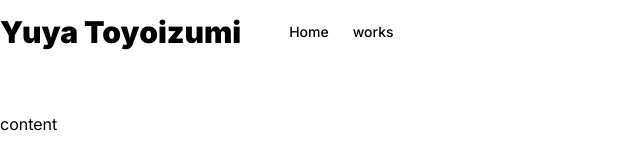
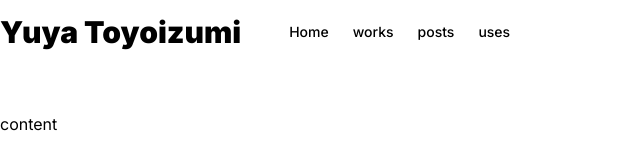
Before and after one commit to yuya-toyoizumi/my-site, a Next.js app: page / in a window 1280 px wide. Shown: the top 160 px of the page, without its empty margins (0-640 px from the left). Built offline with nearby package versions, Linux system fonts and the light colour scheme.

Commit message:
add posts and uses page

```diff
--- /dev/null
+++ b/src/app/posts/page.tsx
@@ -0,0 +1,5 @@
+export default function Posts() {
+  return (
+    <>posts</>
+  )
+}
--- /dev/null
+++ b/src/app/uses/page.tsx
@@ -0,0 +1,5 @@
+export default function Uses() {
+  return (
+    <>uses</>
+  )
+}
--- a/src/components/header.tsx
+++ b/src/components/header.tsx
@@ -34,6 +34,8 @@ export const Header = () => {
               <div className="space-x-6 text-sm font-medium">
                 <Link href="/">Home</Link>
                 <Link href="/works">works</Link>
+		<Link href="/posts">posts</Link>
+		<Link href="/uses">uses</Link>
               </div>
             </div>
           </div>
@@ -46,6 +48,8 @@ export const Header = () => {
       >
         <div className="flex flex-col pt-2 pb-6 space-y-4 border-b border-gray-200 px-2">
           <Link href="/works">works</Link>
+	  <Link href="/posts">posts</Link>
+	  <Link href="/uses">uses</Link>
         </div>
       </div>
     </nav>
```
